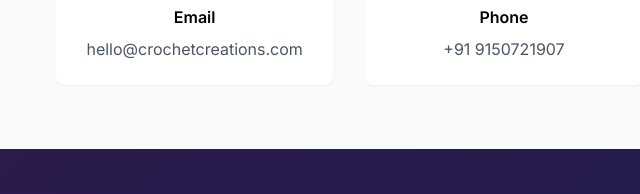
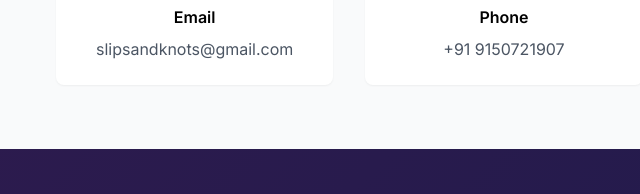
Before and after one commit to LakshmiRocky1998/Crochet-Bussiness, a website: page public/index.html in a window 1280 px wide. Shown: the part 2544-2738 px from the top of the page, 136-776 px from the left. Drawn offline with nearby package versions, Linux system fonts and the light colour scheme.

Commit message:
Update index.html

```diff
--- a/public/index.html
+++ b/public/index.html
@@ -296,7 +296,7 @@
                 <div class="bg-white p-6 rounded-lg shadow-sm hover:shadow-md transition">
                     <p class="text-2xl mb-2">📧</p>
                     <p class="font-semibold mb-2">Email</p>
-                    <p class="text-gray-600">hello@crochetcreations.com</p>
+                    <p class="text-gray-600">slipsandknots@gmail.com </p>
                 </div>
                 <div class="bg-white p-6 rounded-lg shadow-sm hover:shadow-md transition">
                     <p class="text-2xl mb-2">📱</p>
```
